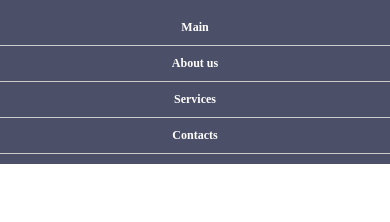
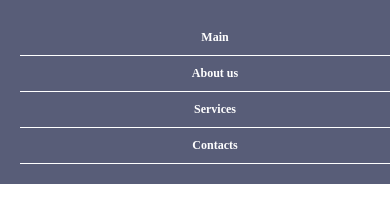
Before and after one commit to solarsvetlana/frontend-, a plain HTML site: page lesson_10/intex.html in a window 390 px wide. Drawn offline with Linux system fonts and the light colour scheme.

Commit message:
home work

```diff
--- a/lesson_10/index.css
+++ b/lesson_10/index.css
@@ -1,34 +1,46 @@
 body {
   margin: 0;
   font-family: 'Times New Roman', Times, serif;
+  font-size: 28px;
 }
 
 .menu {
-  background-color: #4b4f67;
+  background-color: #585d78;
   display: flex;
   justify-content: space-around;
-  padding: 10px 0;
+  align-items: center;
+  padding: 20px;
 }
 
 .menu a {
   color: white;
+  text-decoration: none;
   font-weight: bold;
   padding: 10px 20px;
-  text-decoration: none;
+  border-bottom: 2px solid transparent;
 }
-.menu a {
-  font-size: 24px;
+
+.menu a:hover {
+  border-bottom: 2px solid white;
 }
-@media (max-width: 1400px) {
+@media (min-width: 1400px) {
+  .menu a {
+    font-size: 24px;
+  }
+}
+
+@media (min-width: 768px) {
   .menu a {
     font-size: 20px;
   }
 }
+
 @media (max-width: 768px) {
   .menu a {
     font-size: 16px;
   }
 }
+
 @media (max-width: 576px) {
   .menu {
     flex-direction: column;
@@ -38,6 +50,7 @@ body {
   .menu a {
     font-size: 12px;
     text-align: center;
-    border-bottom: 1px solid #ccc;
+    border-bottom: 1px solid white;
+    width: 100%;
   }
 }
```
